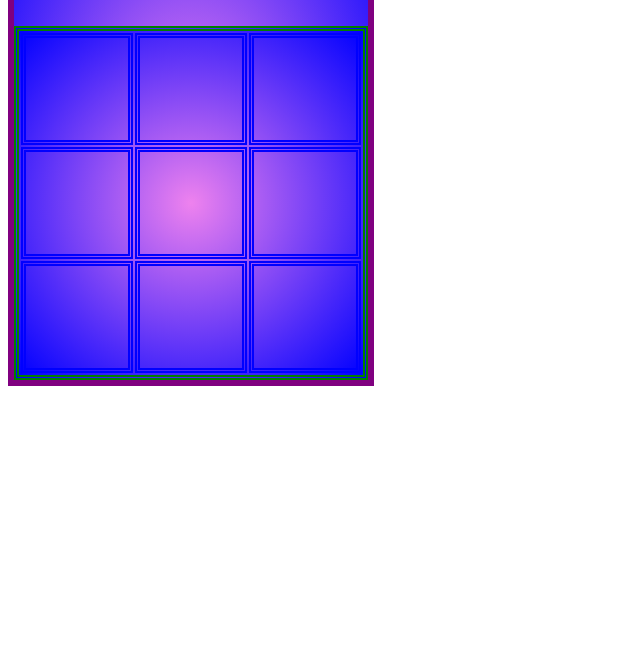
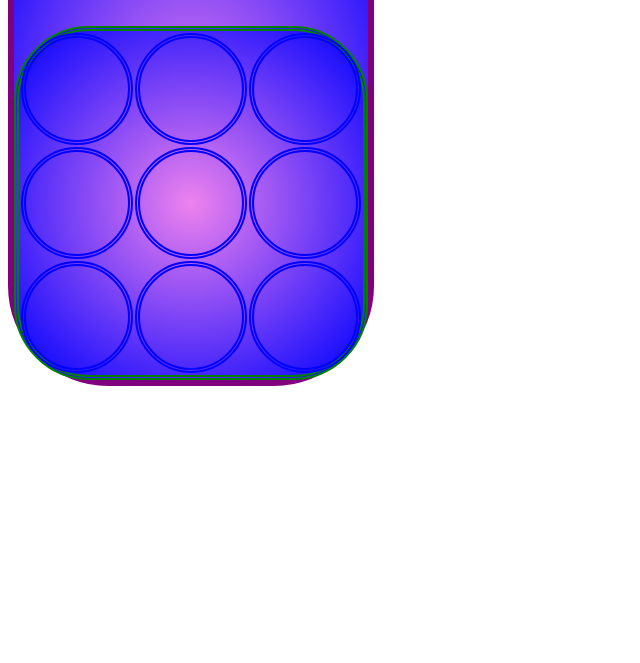
Before and after one commit to Scape-Goat/Tic-Tac-Toe, a plain HTML site: page index.html in a window 1280 px wide. Shown: the part 137-800 px from the top of the page, without its empty margins (0-640 px from the left). Drawn offline with Linux system fonts and the light colour scheme.

Commit message:
changed graphics

```diff
--- a/tictactoe.css
+++ b/tictactoe.css
@@ -2,7 +2,7 @@ td {
     border: 5px double blue;
     text-align: center;
     font-size: 80px;
-
+    border-radius: 100px;
   }
 
   td:hover {
@@ -13,6 +13,7 @@ td {
   table {
     border: 5px double green;
     background: radial-gradient(violet, blue);
+    border-radius: 75px;
   }
   #turn{
     border: 5pt solid red
@@ -39,4 +40,5 @@ td {
     display: flex;
     flex-direction: column;
     justify-content: stretch;
+    border-radius: 100px;
   }
```
